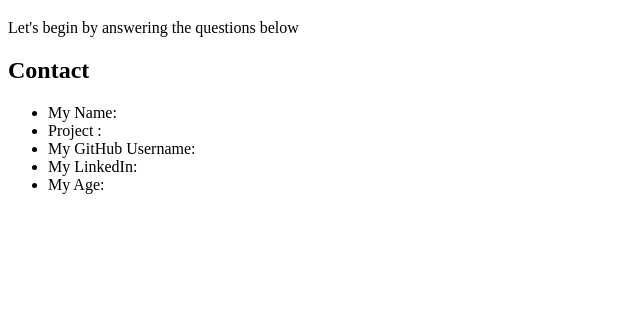
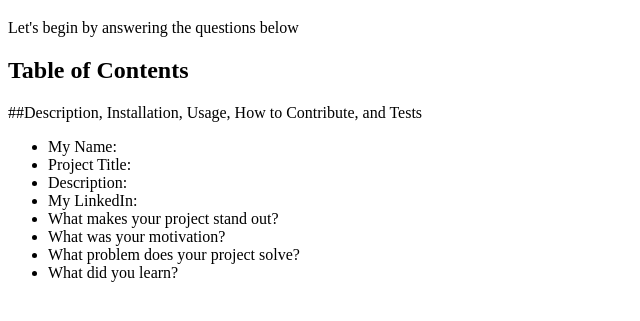
Before and after one commit to zanamama/professional-readme-generator, a website: page index.html in a window 1280 px wide. Shown: the part 61-382 px from the top of the page, without its empty margins (0-640 px from the left). Drawn offline with Linux system fonts and the light colour scheme.

Commit message:
updated HTML with relevant questions

```diff
--- a/index.html
+++ b/index.html
@@ -9,13 +9,17 @@
   <body>
     <header><h1>Professional README Generator</h1></header>
     <p>Let's begin by answering the questions below</p>
-    <h2>Contact</h2>
+    <h2>Table of Contents</h2>
+    <p>##Description, Installation, Usage, How to Contribute, and Tests</p>
     <ul>
       <li>My Name:</li>
-      <li>Project :</li>
-      <li>My GitHub Username:</li>
+      <li>Project Title:</li>
+      <li>Description:</li>
       <li>My LinkedIn:</li>
-      <li>My Age:</li>
+      <li>What makes your project stand out?</li>
+      <li>What was your motivation?</li>
+      <li>What problem does your project solve?</li>
+      <li>What did you learn?</li>
     </ul>
   </body>
 </html>
```
